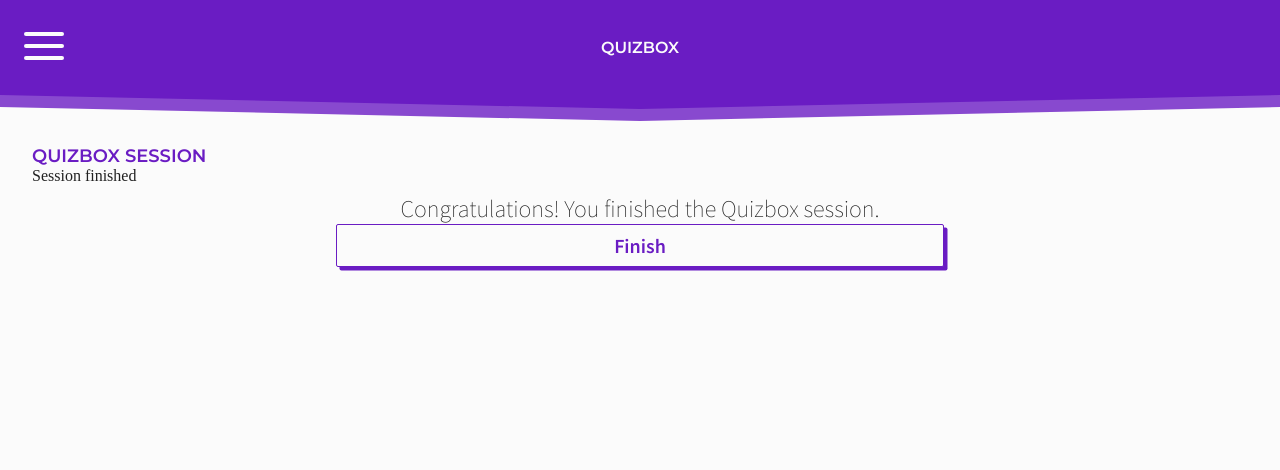
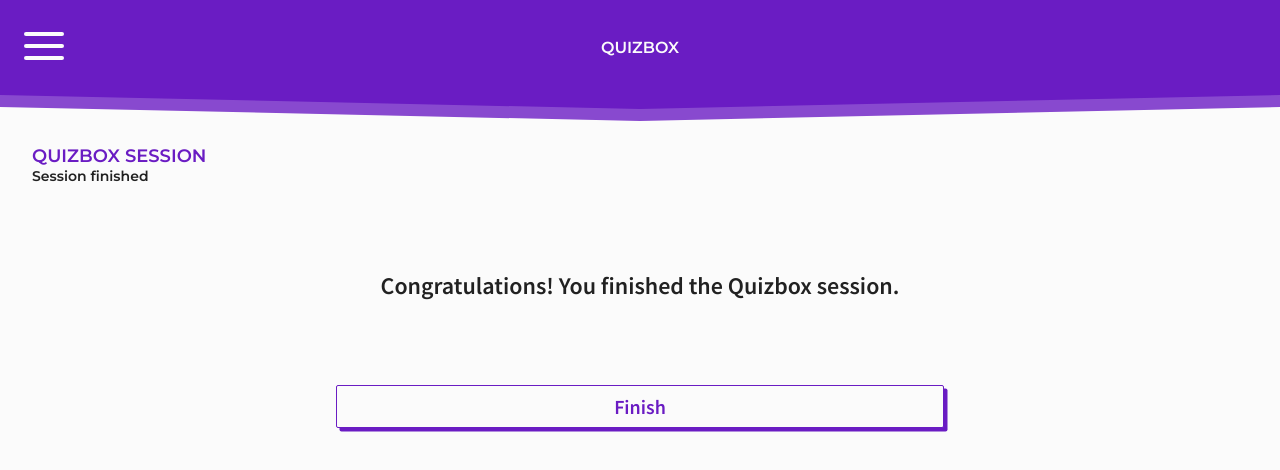
Before and after one commit to sophiebrunner/quizbox-with-vue-cli, a Vue app: page /quizbox-session in a window 1280 px wide. Shown: the top 470 px of the page. Built offline with nearby package versions, Linux system fonts and the light colour scheme; no server answers.

Commit message:
feat: add styling for questionCount in QuizboxSession.vue

```diff
--- a/src/components/BaseHeader.vue
+++ b/src/components/BaseHeader.vue
@@ -1,4 +1,5 @@
 <template>
+  <header>
     <slot :headline="headline" name="headline"
       ><h2 :class="classesForHeadline">
         {{ headline }}
@@ -7,6 +8,7 @@
     <slot :description="description" name="description">
       <p>{{ description }}</p></slot
     >
+  </header>
 </template>
 
 <script>
--- a/src/styles/styles.css
+++ b/src/styles/styles.css
@@ -54,7 +54,7 @@
 .page-header {
   height: 109px;
 }
-#select-option + .flex-container--headline {
+#select-option + header {
   margin-top: 60px;
 }
 
@@ -63,6 +63,12 @@
   align-items: center;
   display: flex;
   justify-content: space-between;
+}
+.flex-container--question {
+  align-items: center;
+  display: flex;
+  height: 25vh;
+  justify-content: center;
 }
 .checklists {
   align-items: center;
@@ -74,6 +80,24 @@
   display: grid;
   grid-template-columns: min-content auto;
   gap: 36px;
+}
+.grid-container--headline {
+  display: grid;
+  grid-template-areas:
+    "heading heading"
+    "description number";
+  width: max-content;
+}
+.grid-container--headline h2 {
+  grid-area: heading;
+}
+.grid-area--description {
+  grid-area: description;
+}
+.grid-area--number {
+  grid-area: number;
+  margin-top: 0;
+  text-align: right;
 }
 
 /* Text elements */
@@ -92,6 +116,16 @@
   height: 95px;
   justify-content: center;
 }
+h2 {
+  color: var(--clr-primary);
+  font-family: var(--font-montserrat);
+  font-size: 18px;
+  text-transform: uppercase;
+}
+h2 ~ p {
+  font-family: var(--font-montserrat);
+  font-size: 14px;
+}
 h3,
 h3 ~ p {
   font-family: var(--font-montserrat);
@@ -99,6 +133,18 @@
 }
 p + p {
   margin-top: 8px;
+}
+.flex-container--description p {
+  font-family: var(--font-montserrat);
+  font-weight: 600;
+  font-size: 14px;
+  margin-top: 0;
+}
+.question {
+  font-family: var(--font-sourcesanspro);
+  font-weight: 600;
+  font-size: 22px;
+  text-align: center;
 }
 
 /* Buttons */
@@ -137,6 +183,7 @@
   margin-left: 20px;
   position: relative;
   width: 27px;
+  z-index: -1;
 }
 .checkbox:checked::after {
   content: "\2713";
--- a/src/views/QuizboxSession.vue
+++ b/src/views/QuizboxSession.vue
@@ -1,14 +1,23 @@
 <template>
-  <BaseHeader :headline="textForPageHeader.headline"
-    ><template v-slot:description
-      ><div v-if="sessionUnfinished" class="flex-container">
-        <p>{{ textForPageHeader.description }}</p>
-        <p>{{ displayCurrentQuestionCount }}</p>
-      </div>
-      <p v-else>{{ "Session finished" }}</p></template
-    ></BaseHeader
+  <BaseHeader
+    :headline="textForPageHeader.headline"
+    class="grid-container--headline"
   >
-  <p :class="classesForQuestions">{{ currentQuestion }}</p>
+    <template v-slot:description>
+      <p v-if="sessionUnfinished" class="grid-area--description">
+        {{ textForPageHeader.description }}
+      </p>
+      <p v-if="sessionUnfinished" class="grid-area--number">
+        {{ displayCurrentQuestionCount }}
+      </p>
+      <p v-else class="grid-area--description">
+        {{ "Session finished" }}
+      </p></template
+    >
+  </BaseHeader>
+  <div class="flex-container--question">
+    <p :class="classesForQuestions">{{ currentQuestion }}</p>
+  </div>
   <BaseButton :btnTxt="btnTxt" @click="navigateThroughSession" />
 </template>
 
@@ -32,6 +41,7 @@
       classesForQuestions: [
         "text--centered",
         "text--large",
+        "text--semibold",
         "text--sourcesanspro",
       ],
     };
```
Lines whose indentation alone changed are shown as unchanged.
